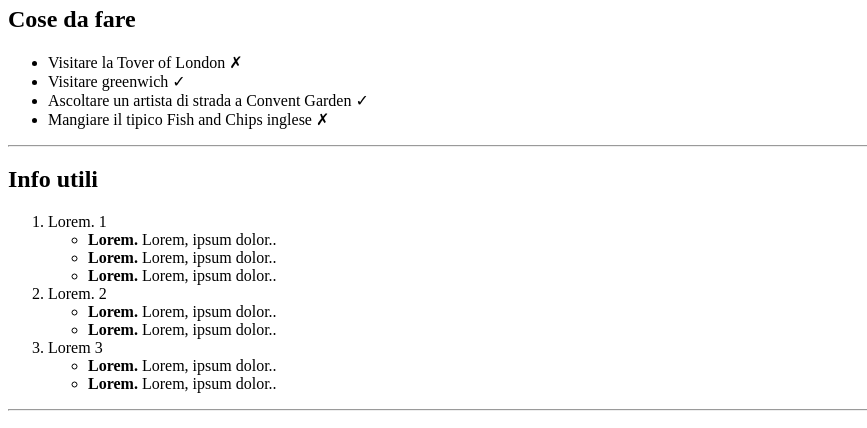
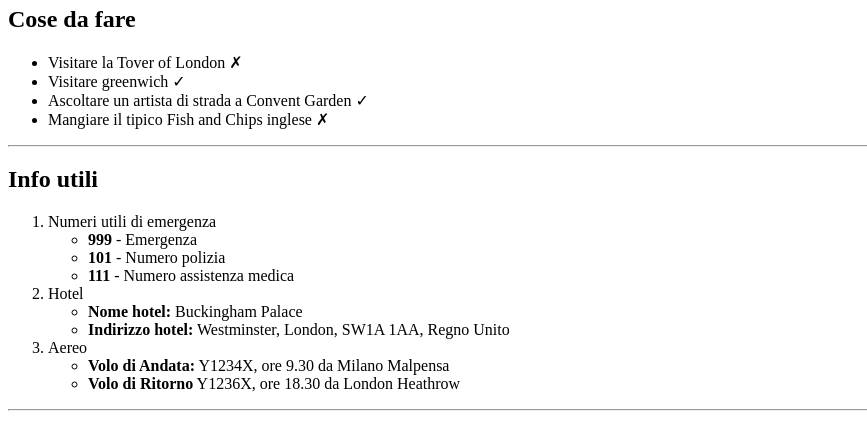
Before and after one commit to francescomascellino/html-london-trip, a plain HTML site: page index.html in a window 1280 px wide. Shown: the part 897-1325 px from the top of the page, without its empty margins (0-867 px from the left). Drawn offline with Linux system fonts and the light colour scheme.

Commit message:
Info section update

```diff
--- a/index.html
+++ b/index.html
@@ -83,25 +83,25 @@
 
         <ol>
 
-            <li>Lorem. 1
+            <li>Numeri utili di emergenza
                 <ul style="list-style-type: circle">
-                    <li><strong>Lorem.</strong> Lorem, ipsum dolor..</li>
-                    <li><strong>Lorem.</strong> Lorem, ipsum dolor..</li>
-                    <li><strong>Lorem.</strong> Lorem, ipsum dolor..</li>
+                    <li><strong>999</strong> - Emergenza</li>
+                    <li><strong>101</strong> - Numero polizia</li>
+                    <li><strong>111</strong> - Numero assistenza medica</li>
                 </ul>
             </li>
 
-            <li>Lorem. 2
+            <li>Hotel
                 <ul style="list-style-type: circle">
-                    <li><strong>Lorem.</strong> Lorem, ipsum dolor..</li>
-                    <li><strong>Lorem.</strong> Lorem, ipsum dolor..</li>
+                    <li><strong>Nome hotel:</strong> Buckingham Palace</li>
+                    <li><strong>Indirizzo hotel:</strong> Westminster, London, SW1A 1AA, Regno Unito</li>
                 </ul>
             </li>
 
-            <li>Lorem 3
+            <li>Aereo
                 <ul style="list-style-type: circle">
-                    <li><strong>Lorem.</strong> Lorem, ipsum dolor..</li>
-                    <li><strong>Lorem.</strong> Lorem, ipsum dolor..</li>
+                    <li><strong>Volo di Andata:</strong> Y1234X, ore 9.30 da Milano Malpensa</li>
+                    <li><strong>Volo di Ritorno</strong> Y1236X, ore 18.30 da London Heathrow</li>
                 </ul>
             </li>
 
```
